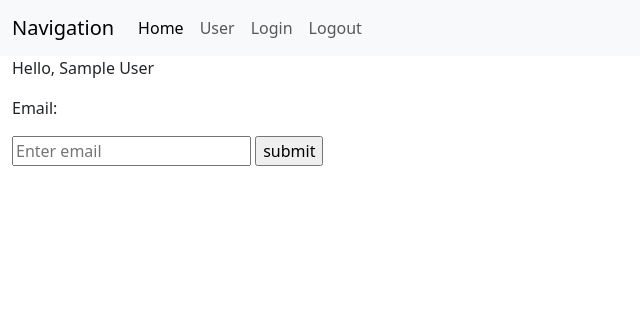
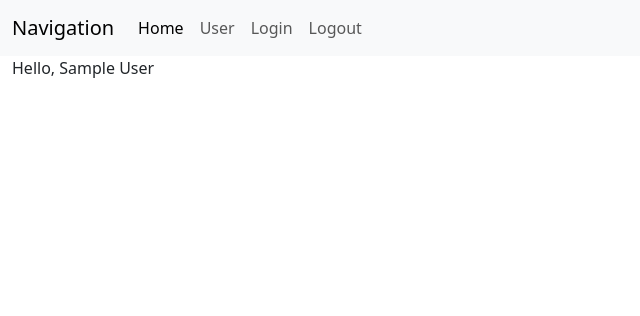
Before and after one commit to VAKhoa939/Flask-Tutorial, a Flask app: page /user in a window 1280 px wide. Shown: the top 316 px of the page, without its empty margins (0-640 px from the left). Run offline with Flask 3, Linux system fonts and the light colour scheme; the visitor is signed in with stand-in values (Sample User, id 1).

Commit message:
Remove email function

```diff
--- a/templates/hello.html
+++ b/templates/hello.html
@@ -8,11 +8,4 @@
     {% endif %}
   {% endfor %}
   -->
-  <form action="#" method="post">
-    <p>Email:</p>
-    <p>
-      <input type="email" name="email" placeholder="Enter email" value="{{email if email}}"/>
-      <input type="submit" value="submit"/>
-    </p>
-  </form>
 {% endblock %}
```
